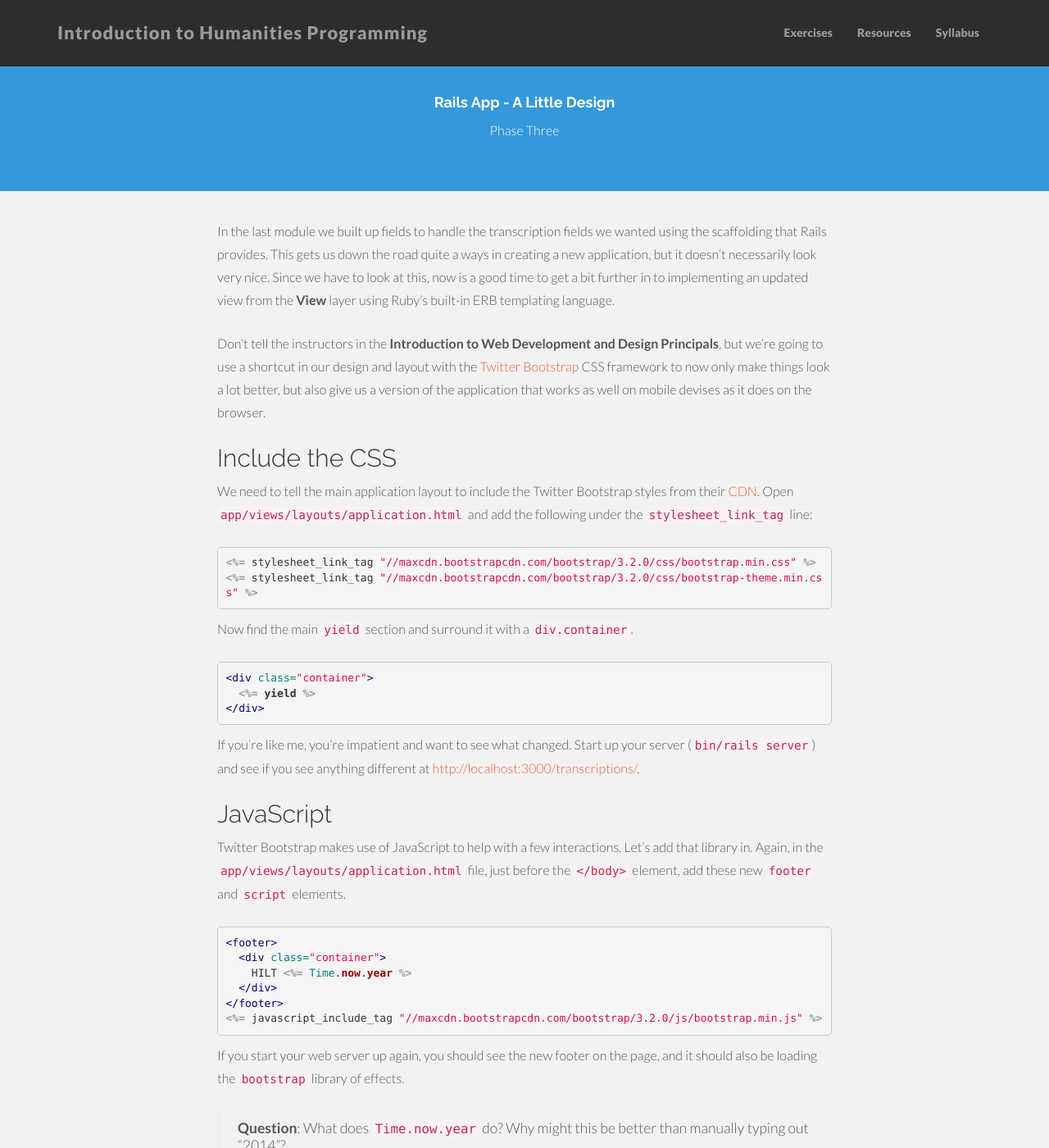
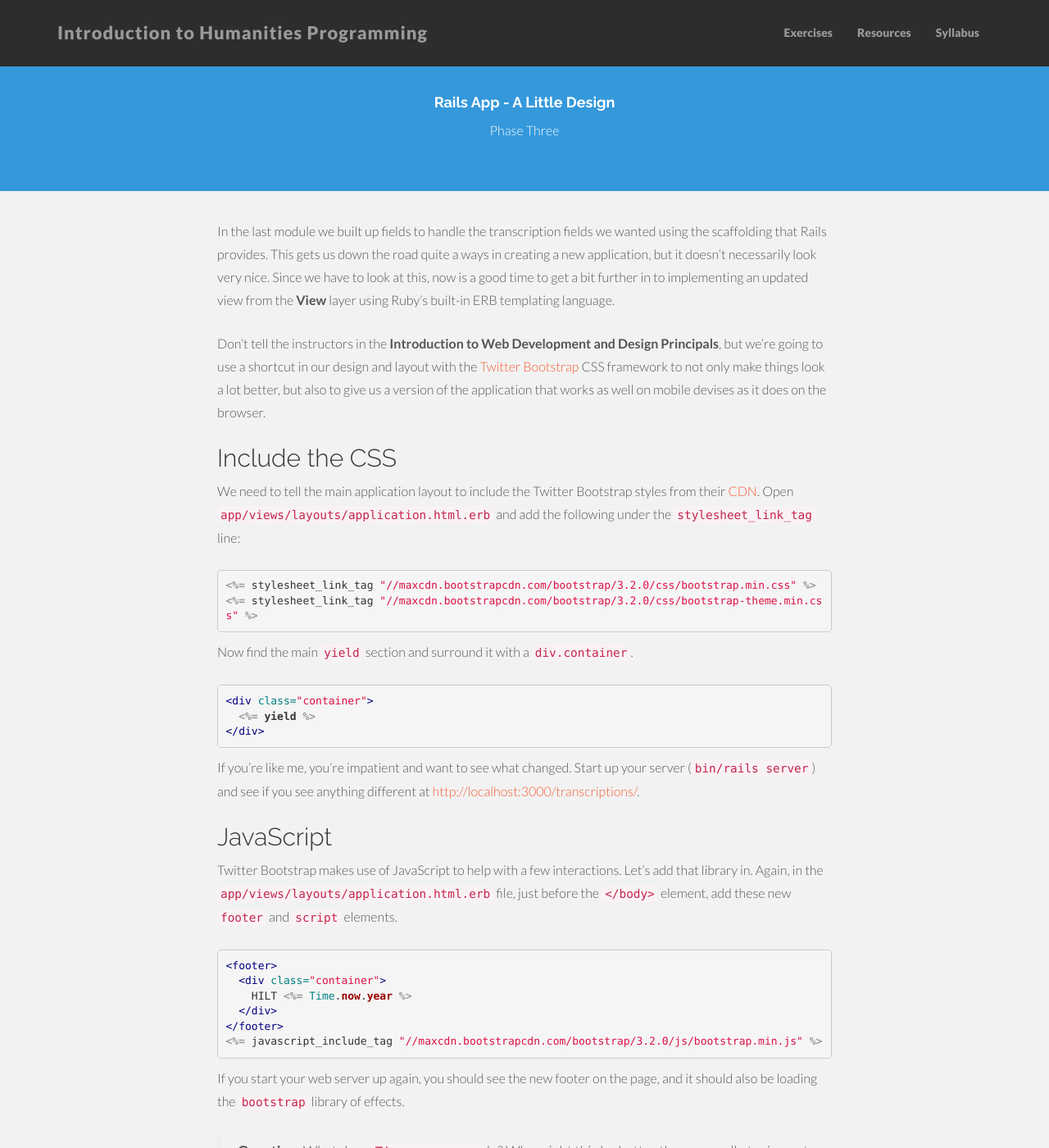
Before and after one commit to humanitiesprogramming/humanitiesprogramming.github.io, a Jekyll site: the page built from exercise-rails3.md, in a window 1280 px wide and 1400 px high. Shown: the whole window at 82% size. Built offline with Jekyll 4.4.1, drawn with Linux system fonts in a browser that asks for light colours; nearby versions of some CDN libraries.

Commit message:
Correct some typos.

```diff
--- a/exercise-rails3.md
+++ b/exercise-rails3.md
@@ -17,7 +17,7 @@ time to get a bit further in to implementing an updated view from the
 Don't tell the instructors in the **Introduction to Web Development and
 Design Principals**, but we're going to use a shortcut in our design and
 layout with the [Twitter Bootstrap](http://getbootstrap.com/) CSS
-framework to now only make things look a lot better, but also give us a
+framework to not only make things look a lot better, but also to give us a
 version of the application that works as well on mobile devises as it
 does on the browser.
 
@@ -25,7 +25,7 @@ does on the browser.
 
 We need to tell the main application layout to include the Twitter
 Bootstrap styles from their [CDN](http://en.wikipedia.org/wiki/Content_delivery_network).
-Open `app/views/layouts/application.html` and add the following under
+Open `app/views/layouts/application.html.erb` and add the following under
 the `stylesheet_link_tag` line:
 
 {% highlight rhtml %}
@@ -50,7 +50,7 @@ up your server (`bin/rails server`) and see if you see anything different at
 
 Twitter Bootstrap makes use of JavaScript to help with a few
 interactions. Let's add that library in. Again, in the
-`app/views/layouts/application.html` file, just before the `</body>`
+`app/views/layouts/application.html.erb` file, just before the `</body>`
 element, add these new `footer` and `script` elements.
 
 {% highlight rhtml %}
```
Also changed, not shown: exercise-rails1.md (+3 -3 lines), exercise-rails2.md (+4 -4 lines).
